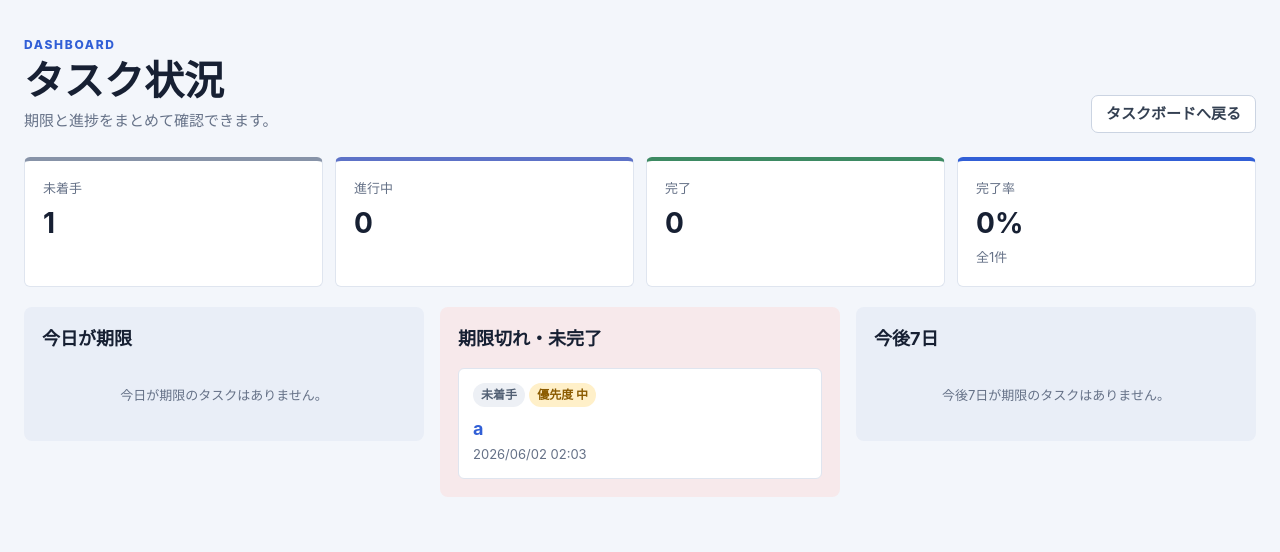
After one commit to s1f10250057/django-test-exercise, a Django app: page /dashboard/ in a window 1280 px wide. The commit adds this page. Shown: the top 552 px of the page. Run offline with Django 5.2, Linux system fonts and the light colour scheme; a user stored in the database is signed in; data comes from the database, SQL or seed files in the repository.

Commit message:
feat(dashboard): タスク状況を一覧表示

```diff
--- a/config/urls.py
+++ b/config/urls.py
@@ -23,6 +23,7 @@ urlpatterns = [
     path('admin/', admin.site.urls),
     path('login/', auth_views.LoginView.as_view(template_name='registration/login.html'), name='login'),
     path('logout/', auth_views.LogoutView.as_view(), name='logout'),
+    path('dashboard/', todo_views.dashboard, name='dashboard'),
     path('', todo_views.index, name='index'),
     path('<int:task_id>/complete/', todo_views.complete, name='complete'),
     path('<int:task_id>/status/', todo_views.change_status, name='change_status'),
--- a/todo/static/todo/style.css
+++ b/todo/static/todo/style.css
@@ -414,6 +414,86 @@ button:hover {
   font-size: 13px;
 }
 
+.dashboard-summary {
+  display: grid;
+  grid-template-columns: repeat(4, minmax(0, 1fr));
+  gap: 12px;
+  margin-bottom: 20px;
+}
+
+.summary-item {
+  min-width: 0;
+  padding: 18px;
+  background: var(--surface);
+  border: 1px solid var(--line);
+  border-top: 4px solid #8793a8;
+  border-radius: 6px;
+}
+
+.summary-item-doing {
+  border-top-color: #5d72c7;
+}
+
+.summary-item-done {
+  border-top-color: #3d8a63;
+}
+
+.summary-item-rate {
+  border-top-color: var(--primary);
+}
+
+.summary-item span,
+.summary-item small {
+  display: block;
+  color: var(--muted);
+  font-size: 13px;
+}
+
+.summary-item strong {
+  display: block;
+  margin: 4px 0;
+  font-size: 28px;
+}
+
+.dashboard-grid {
+  display: grid;
+  grid-template-columns: repeat(3, minmax(0, 1fr));
+  gap: 16px;
+  align-items: start;
+}
+
+.dashboard-section {
+  min-width: 0;
+  padding: 18px;
+  background: #e9eef7;
+  border-radius: 8px;
+}
+
+.dashboard-section-overdue {
+  background: #f7e9eb;
+}
+
+.dashboard-task-list {
+  display: grid;
+  gap: 10px;
+}
+
+.dashboard-task {
+  min-width: 0;
+  padding: 14px;
+  background: var(--surface);
+  border: 1px solid var(--line);
+  border-radius: 6px;
+}
+
+.dashboard-task h3 {
+  margin: 10px 0 4px;
+}
+
+.dashboard-task p {
+  font-size: 13px;
+}
+
 @media (max-width: 1100px) {
   .task-form,
   .filter-form {
@@ -440,6 +520,14 @@ button:hover {
   .board {
     grid-template-columns: 1fr;
   }
+
+  .dashboard-summary {
+    grid-template-columns: repeat(2, minmax(0, 1fr));
+  }
+
+  .dashboard-grid {
+    grid-template-columns: 1fr;
+  }
 }
 
 @media (max-width: 560px) {
@@ -453,4 +541,8 @@ button:hover {
   .filter-actions {
     grid-column: auto;
   }
+
+  .dashboard-summary {
+    grid-template-columns: 1fr;
+  }
 }
--- /dev/null
+++ b/todo/templates/todo/dashboard.html
@@ -0,0 +1,62 @@
+{% load static %}
+<!DOCTYPE html>
+<html lang="ja">
+
+  <head>
+    <title>ダッシュボード | Task Board</title>
+    <meta charset="UTF-8">
+    <meta name="viewport" content="width=device-width, initial-scale=1">
+    <link rel="stylesheet" href="{% static 'todo/style.css' %}?v=6">
+  </head>
+
+  <body>
+    <main class="page-shell">
+      <header class="page-header">
+        <div>
+          <p class="eyebrow">DASHBOARD</p>
+          <h1>タスク状況</h1>
+          <p>期限と進捗をまとめて確認できます。</p>
+        </div>
+        <a class="button-secondary" href="{% url 'index' %}">タスクボードへ戻る</a>
+      </header>
+
+      <section class="dashboard-summary" aria-label="進捗サマリー">
+        {% for item in status_summary %}
+        <article class="summary-item summary-item-{{ item.value }}">
+          <span>{{ item.label }}</span>
+          <strong>{{ item.count }}</strong>
+        </article>
+        {% endfor %}
+        <article class="summary-item summary-item-rate">
+          <span>完了率</span>
+          <strong>{{ completion_rate }}%</strong>
+          <small>全{{ total_count }}件</small>
+        </article>
+      </section>
+
+      <div class="dashboard-grid">
+        <section class="dashboard-section" aria-labelledby="today-heading">
+          <header>
+            <h2 id="today-heading">今日が期限</h2>
+          </header>
+          {% include 'todo/dashboard_task_list.html' with tasks=today_tasks empty_message='今日が期限のタスクはありません。' %}
+        </section>
+
+        <section class="dashboard-section dashboard-section-overdue" aria-labelledby="overdue-heading">
+          <header>
+            <h2 id="overdue-heading">期限切れ・未完了</h2>
+          </header>
+          {% include 'todo/dashboard_task_list.html' with tasks=overdue_tasks empty_message='期限切れの未完了タスクはありません。' %}
+        </section>
+
+        <section class="dashboard-section" aria-labelledby="upcoming-heading">
+          <header>
+            <h2 id="upcoming-heading">今後7日</h2>
+          </header>
+          {% include 'todo/dashboard_task_list.html' with tasks=upcoming_tasks empty_message='今後7日が期限のタスクはありません。' %}
+        </section>
+      </div>
+    </main>
+  </body>
+
+</html>
--- /dev/null
+++ b/todo/templates/todo/dashboard_task_list.html
@@ -0,0 +1,14 @@
+<div class="dashboard-task-list">
+  {% for task in tasks %}
+  <article class="dashboard-task priority-{{ task.priority }}">
+    <div>
+      <span class="badge badge-status-{{ task.status }}">{{ task.get_status_display }}</span>
+      <span class="badge badge-priority-{{ task.priority }}">優先度 {{ task.get_priority_display }}</span>
+    </div>
+    <h3><a href="{% url 'detail' task.id %}">{{ task.title }}</a></h3>
+    <p>{% if task.due_at %}{{ task.due_at|date:"Y/m/d H:i" }}{% endif %}</p>
+  </article>
+  {% empty %}
+  <p class="empty-state">{{ empty_message }}</p>
+  {% endfor %}
+</div>
--- a/todo/templates/todo/index.html
+++ b/todo/templates/todo/index.html
@@ -20,6 +20,7 @@
         </div>
         <div class="user-actions">
           <span>{{ request.user.username }}</span>
+          <a class="button-secondary" href="{% url 'dashboard' %}">ダッシュボード</a>
           <form action="{% url 'logout' %}" method="post">
             {% csrf_token %}
             <button class="button-secondary" type="submit">ログアウト</button>
--- a/todo/views.py
+++ b/todo/views.py
@@ -1,7 +1,10 @@
+from datetime import datetime, time, timedelta
+
 from django.contrib.auth.decorators import login_required
 from django.db.models import F, Q
 from django.http import HttpResponseBadRequest
 from django.shortcuts import get_object_or_404, redirect, render
+from django.utils import timezone
 from django.views.decorators.http import require_POST
 
 from todo.forms import TaskForm
@@ -83,6 +86,49 @@ def index(request):
         },
     }
     return render(request, 'todo/index.html', context)
+
+
+@login_required
+def dashboard(request):
+    now = timezone.now()
+    today = timezone.localdate(now)
+    today_start = timezone.make_aware(datetime.combine(today, time.min))
+    tomorrow_start = today_start + timedelta(days=1)
+    upcoming_end = tomorrow_start + timedelta(days=7)
+    tasks = Task.objects.filter(owner=request.user)
+
+    status_counts = {
+        value: tasks.filter(status=value).count()
+        for value, _label in Task.Status.choices
+    }
+    total_count = tasks.count()
+    done_count = status_counts[Task.Status.DONE]
+    completion_rate = round(done_count * 100 / total_count) if total_count else 0
+
+    context = {
+        'today_tasks': tasks.filter(
+            due_at__gte=today_start,
+            due_at__lt=tomorrow_start,
+        ).order_by('due_at'),
+        'overdue_tasks': tasks.exclude(status=Task.Status.DONE).filter(
+            due_at__lt=now,
+        ).order_by('due_at'),
+        'upcoming_tasks': tasks.filter(
+            due_at__gte=tomorrow_start,
+            due_at__lt=upcoming_end,
+        ).order_by('due_at'),
+        'status_summary': [
+            {
+                'value': value,
+                'label': label,
+                'count': status_counts[value],
+            }
+            for value, label in Task.Status.choices
+        ],
+        'total_count': total_count,
+        'completion_rate': completion_rate,
+    }
+    return render(request, 'todo/dashboard.html', context)
 
 
 @login_required
```
Also changed, not shown: todo/tests.py (+63 -0 lines).
